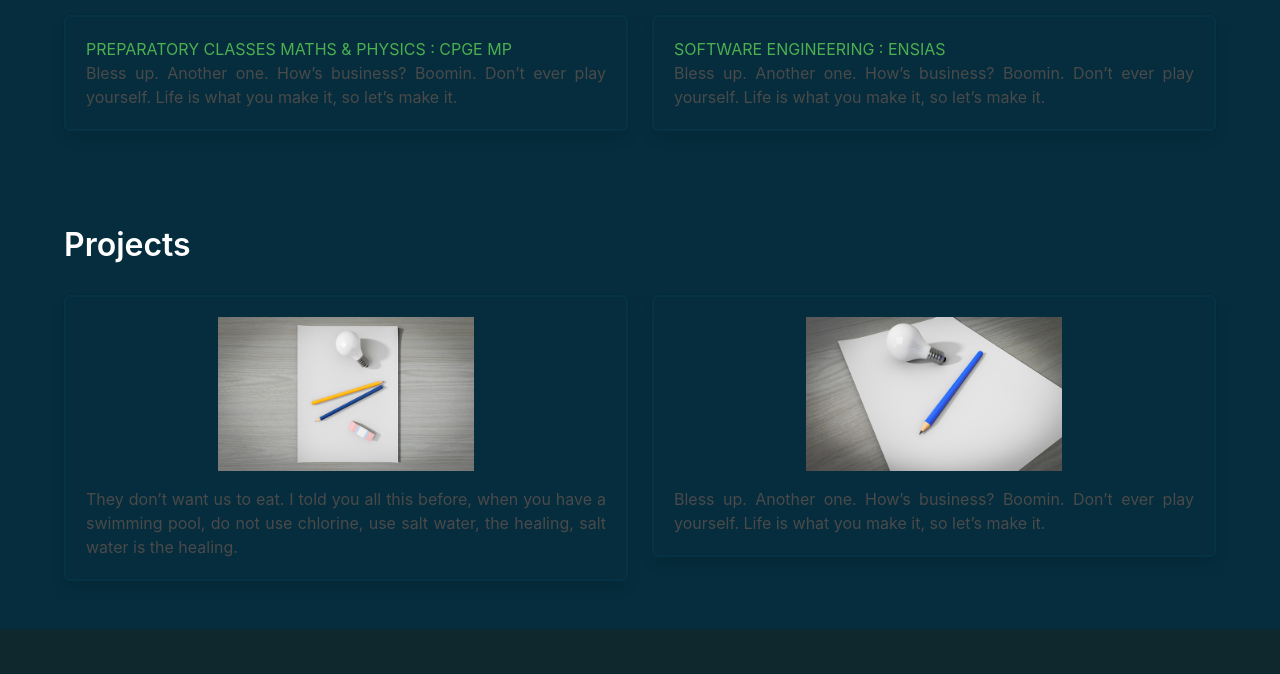
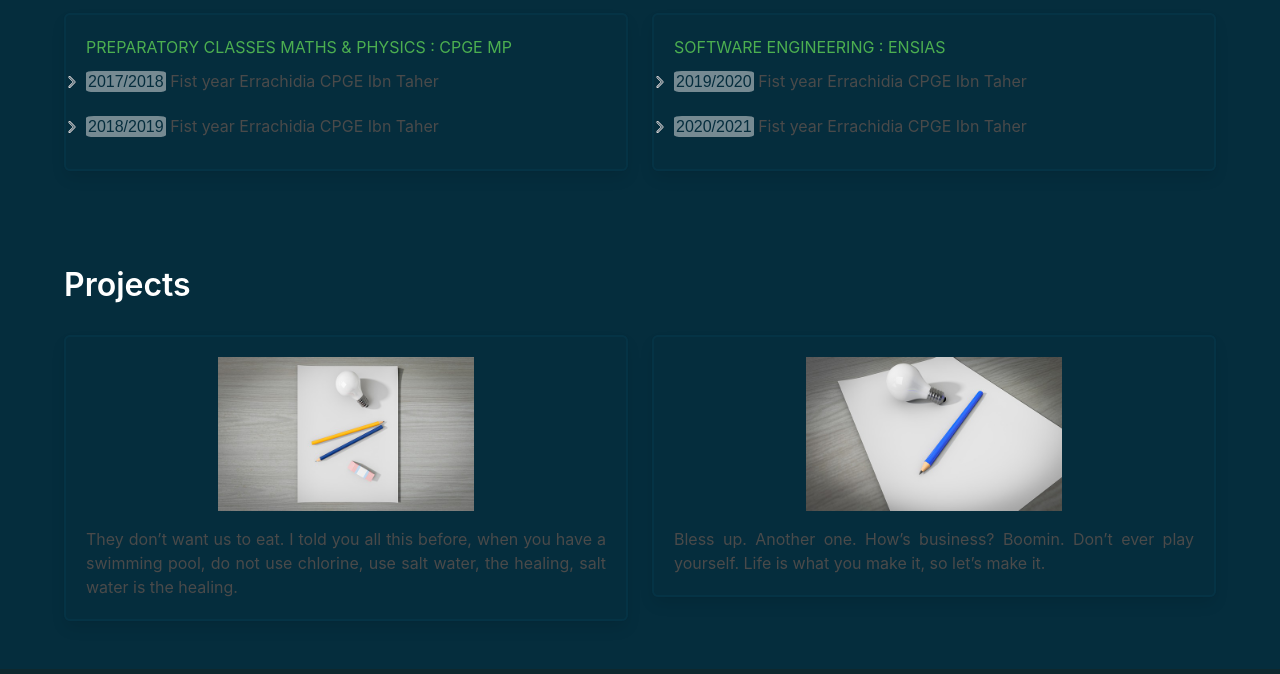
Before and after one commit to abdoelhafi/abdoelhafi.github.io, a plain HTML site: page index.html in a window 1280 px wide. Shown: the part 501-1175 px from the top of the page. Drawn offline with nearby package versions, Linux system fonts and the light colour scheme.

Commit message:
add education features

```diff
--- a/assets/css/styles.css
+++ b/assets/css/styles.css
@@ -10,6 +10,9 @@ a {
 
 a:hover {
   color: #00d1b2;
+}
+ul li{
+    list-style:none !important;
 }
 
 section{
@@ -84,16 +87,51 @@ a.nav-item:hover {
 	margin: 0 auto;
 }
 .person-name{
-	font-family: monospace;
+	font-family: -apple-system, BlinkMacSystemFont, 'Segoe UI', Roboto, Oxygen, Ubuntu, Cantarell, 'Open Sans', 'Helvetica Neue', sans-serif;
 	font-weight: 200;
 	font-style: oblique;
 	color: #4CAF50;
 }
 .education-title{
+
 	text-align: center;
   text-transform: uppercase;
   color: #4CAF50;
   size: 3rem;
+}
+.list {
+	list-style: none;
+	font-family: 'Roboto', sans-serif;
+  }
+  .list-item {
+	position: relative;
+	padding: 10px 0;
+	cursor: pointer;
+  }
+  .list-item:before {
+	position: absolute;
+	top: 50%;
+	left: -20px;
+	width: 12px;
+	height: 12px;
+	content: '';
+	transition: all 0.3s;
+	background-image: url(../img/index.svg);
+	background-position: center;
+	background-size: cover;
+	transform: translateY(-50%);
+  }
+  .list-item:hover:before {
+	left: -15px;
+  }
+.year{
+	padding: 2px;
+font-size: 16px;
+font-family: Arial;
+background-color: #e7e7e7;
+opacity: 50%;
+color: #052D3D;
+border-radius: 10%;
 }
 
 .void-background {
--- a/index.html
+++ b/index.html
@@ -77,9 +77,10 @@
 									Preparatory classes Maths & Physics : CPGE MP
 								</span>
 								<div>
-									<p>
-										Bless up. Another one. How’s business? Boomin. Don’t ever play yourself. Life is what you make it, so let’s make it.
-									</p>
+									<li style="list-style:none" class= "list-item"> <span class="year">2017/2018</span>   Fist year Errachidia CPGE Ibn Taher </li>
+								</div>
+								<div>
+									<li style="list-style:none" class= "list-item"> <span class="year">2018/2019</span>   Fist year Errachidia CPGE Ibn Taher </li>
 								</div>
 							</article>
 						</div>
@@ -92,9 +93,10 @@
 									software engineering : ENSIAS
 								</span>
 								<div>
-									<p>
-										Bless up. Another one. How’s business? Boomin. Don’t ever play yourself. Life is what you make it, so let’s make it.
-									</p>
+									<li style="list-style:none" class= "list-item"> <span class="year">2019/2020</span>   Fist year Errachidia CPGE Ibn Taher </li>
+								</div>
+								<div>
+									<li style="list-style:none" class= "list-item"> <span class="year">2020/2021</span>   Fist year Errachidia CPGE Ibn Taher </li>
 								</div>
 							</article>
 						</div>
@@ -168,7 +170,8 @@
 
 		<!-- Footer -->
 		<section class="section-4 has-text-centered container">
-			<a href="http://www.hassanali.me/about">Hassan Ali</a>
+			<span>made with ❤️️ by </span>
+			<a href="https://abdoelhafi.github.io/">Abdessamad El Hafi</a>
 		</section>
 
 		<!-- Scripts  -->
```
Also changed, not shown: assets/img/index.svg (added).
